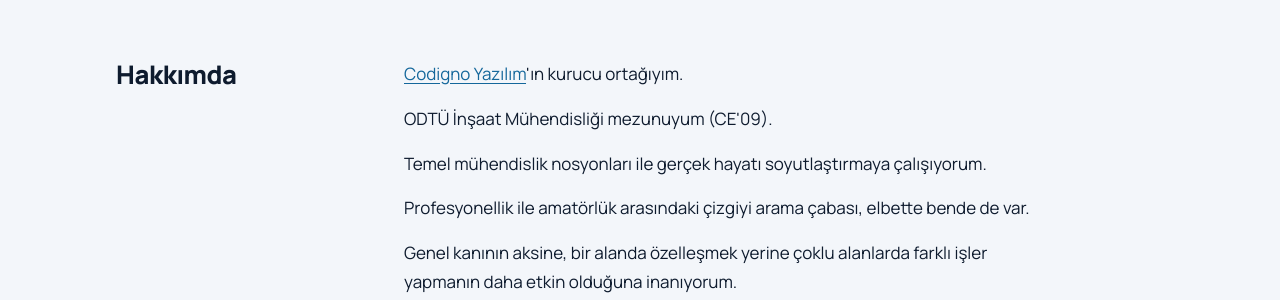
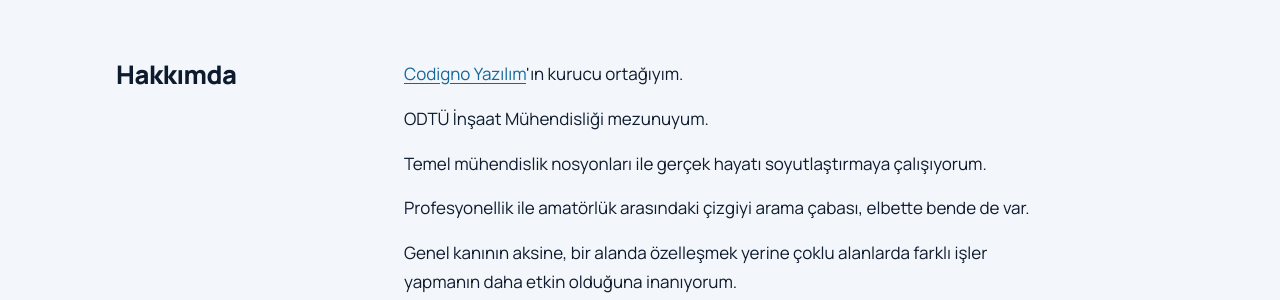
Before and after one commit to sonmezmustafa/sonmezmustafa.github.io, a Jekyll site: the page built from index.html, in a window 1280 px wide. Shown: the part 390-690 px from the top of the page. Built offline with Jekyll 4.4.1, drawn with Linux system fonts in a browser that asks for light colours.

Commit message:
Hakkımda: mezuniyet yılı kaldırıldı

```diff
--- a/en/index.html
+++ b/en/index.html
@@ -20,7 +20,7 @@ description: Personal site of Mustafa Sönmez, sharing nearly 20 years of experi
   <h2>About</h2>
   <div class="prose">
     <p>I am a co-founder of <a href="https://codigno.com/">Codigno Yazılım</a>.</p>
-    <p>I am a METU Civil Engineering graduate (CE'09).</p>
+    <p>I am a METU Civil Engineering graduate.</p>
     <p>I try to abstract real life using the basic notions of engineering.</p>
     <p>The effort to find the line between the professional and the amateur is, of course, in me too.</p>
     <p>Contrary to the common view, I believe that doing different kinds of work across several fields is more effective than specialising in one.</p>
--- a/index.html
+++ b/index.html
@@ -20,7 +20,7 @@ description: Mustafa Sönmez'in yaklaşık 20 yıllık mühendislik ve insani te
   <h2>Hakkımda</h2>
   <div class="prose">
     <p><a href="https://codigno.com/">Codigno Yazılım</a>'ın kurucu ortağıyım.</p>
-    <p>ODTÜ İnşaat Mühendisliği mezunuyum (CE'09).</p>
+    <p>ODTÜ İnşaat Mühendisliği mezunuyum.</p>
     <p>Temel mühendislik nosyonları ile gerçek hayatı soyutlaştırmaya çalışıyorum.</p>
     <p>Profesyonellik ile amatörlük arasındaki çizgiyi arama çabası, elbette bende de var.</p>
     <p>Genel kanının aksine, bir alanda özelleşmek yerine çoklu alanlarda farklı işler yapmanın daha etkin olduğuna inanıyorum.</p>
```
